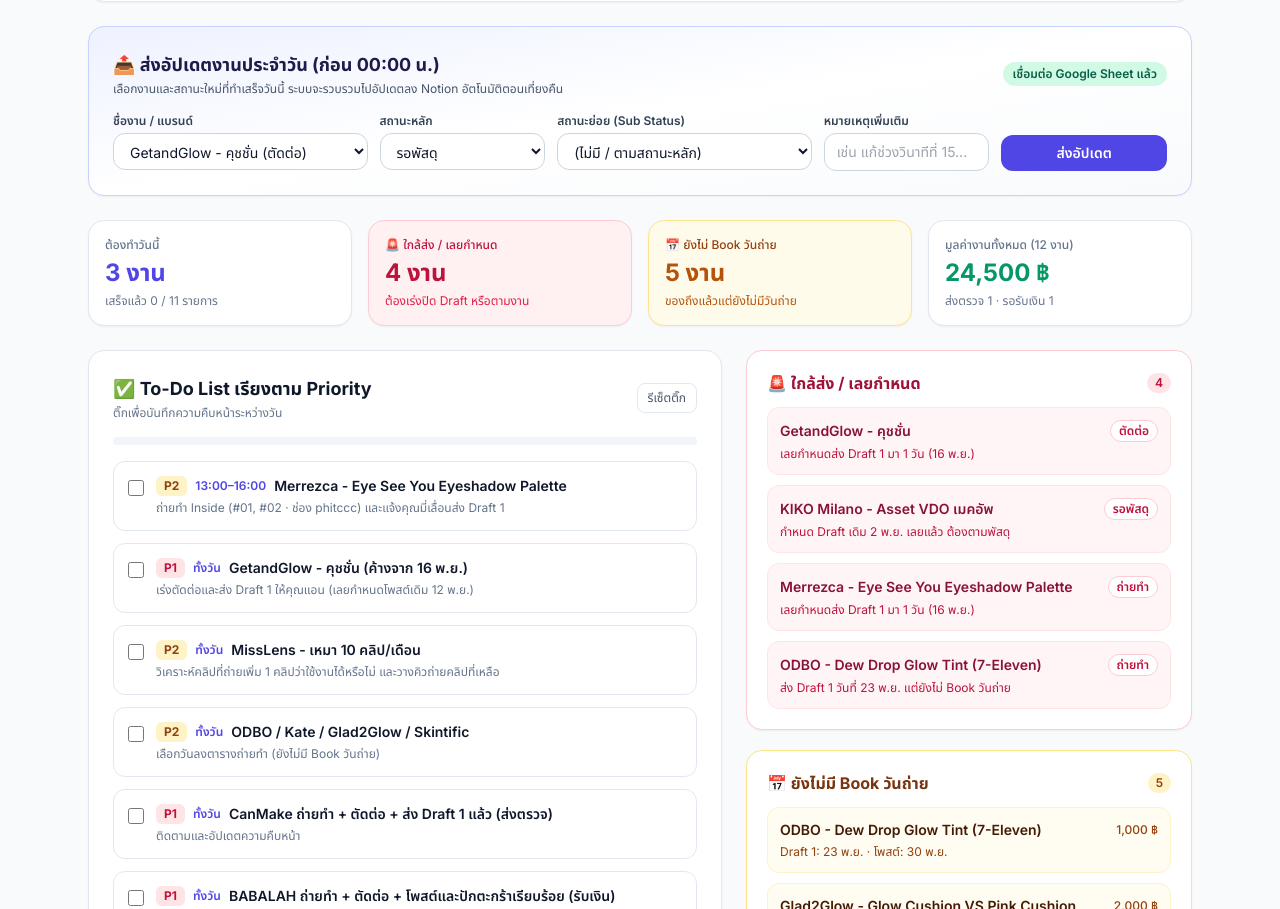
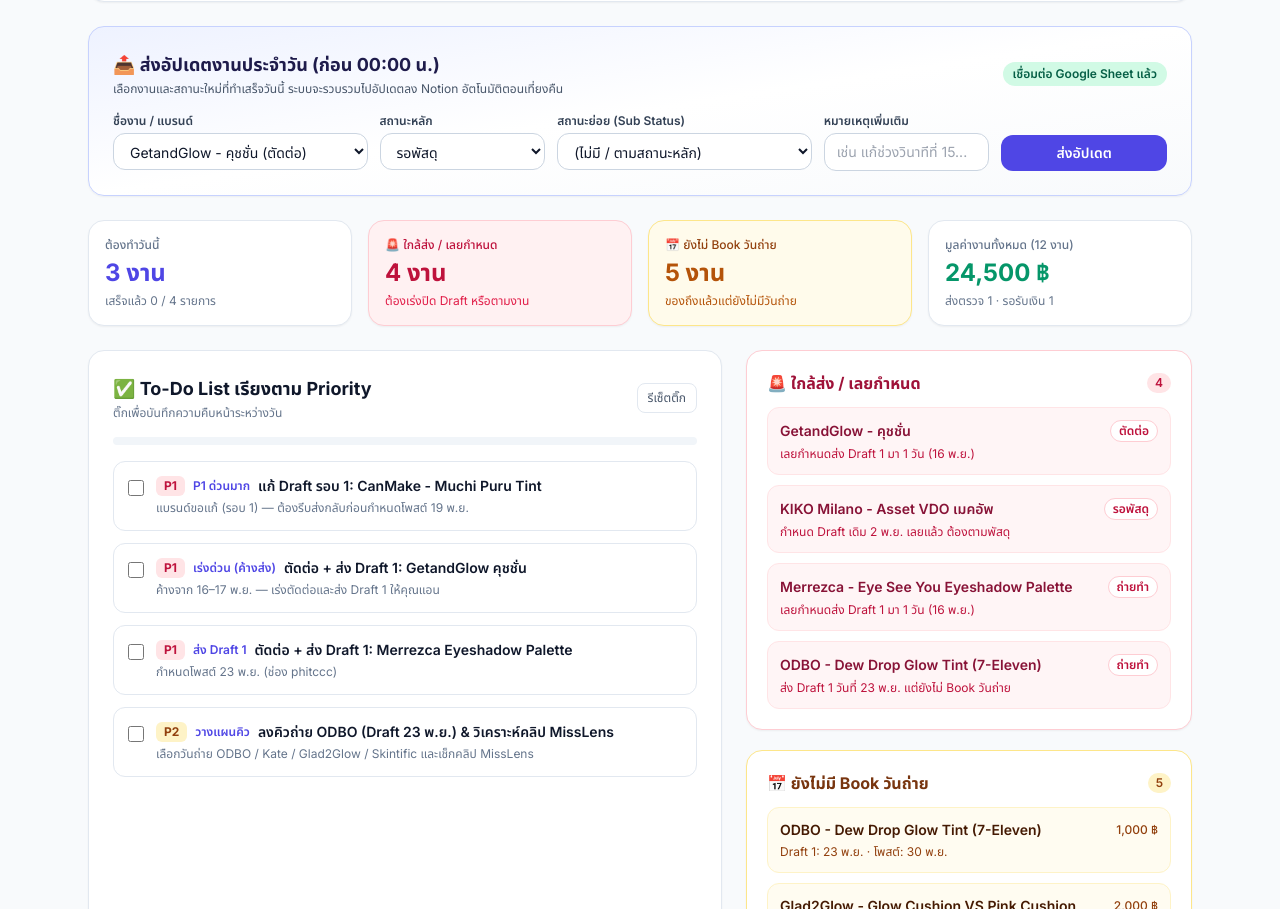
Before and after one commit to Natchapon63/Tomorrow_plan, a plain HTML site: page index.html in a window 1280 px wide. Shown: the part 170-1079 px from the top of the page. Drawn offline with nearby package versions, Linux system fonts and the light colour scheme.

Commit message:
chore(trial): deploy latest index.html from Gemini (18 พ.ย. 2026 plan)

```diff
--- a/index.html
+++ b/index.html
@@ -23,7 +23,7 @@
         <div class="inline-flex items-center gap-2 px-2.5 py-1 rounded-full bg-indigo-50 text-indigo-700 text-xs font-semibold mb-2">
           <span>📋 Thursday Studio · Daily Planner</span>
           <span>•</span>
-          <span>อัปเดตล่าสุดจาก Notion</span>
+          <span>อัปเดตล่าสุดจาก Notion (18 พ.ย. 2026)</span>
         </div>
         <h1 class="text-xl sm:text-2xl font-bold text-slate-900">
           แผนงานประจำวัน &amp; ระบบส่งอัปเดตงานอินฟลู
@@ -329,7 +329,7 @@
       {
             "id": "4166e8aac17c813692b0f385e97bc43f",
             "priority": 2,
-            "priorityLabel": "P2 รอผลตรวจ",
+            "priorityLabel": "P1 ด่วนมาก",
             "name": "CanMake - Muchi Puru Tint",
             "brand": "CanMake / Follow The Moon (คุณเป้)",
             "status": "ส่งตรวจ",
@@ -463,96 +463,40 @@
 
     const TOMORROW_TODOS = [
       {
-            "id": "todo-1",
-            "time": "13:00–16:00",
-            "priority": "P2",
-            "title": "Merrezca - Eye See You Eyeshadow Palette",
-            "detail": "ถ่ายทำ Inside (#01, #02 · ช่อง phitccc) และแจ้งคุณมี่เลื่อนส่ง Draft 1",
-            "url": "https://app.notion.com/p/4166e8aac17c8145adc2c80f693a5702"
+        id: 'todo-canmake-rev1',
+        time: 'P1 ด่วนมาก',
+        priority: 'P1',
+        title: 'แก้ Draft รอบ 1: CanMake - Muchi Puru Tint',
+        detail: 'แบรนด์ขอแก้ (รอบ 1) — ต้องรีบส่งกลับก่อนกำหนดโพสต์ 19 พ.ย.',
+        url: 'https://app.notion.com/p/4166e8aac17c813692b0f385e97bc43f'
       },
       {
-            "id": "todo-2",
-            "time": "ทั้งวัน",
-            "priority": "P1",
-            "title": "GetandGlow - คุชชั่น (ค้างจาก 16 พ.ย.)",
-            "detail": "เร่งตัดต่อและส่ง Draft 1 ให้คุณแอน (เลยกำหนดโพสต์เดิม 12 พ.ย.)",
-            "url": "https://app.notion.com/p/4166e8aac17c8181b718cff436d52637"
+        id: 'todo-getandglow',
+        time: 'เร่งด่วน (ค้างส่ง)',
+        priority: 'P1',
+        title: 'ตัดต่อ + ส่ง Draft 1: GetandGlow คุชชั่น',
+        detail: 'ค้างจาก 16–17 พ.ย. — เร่งตัดต่อและส่ง Draft 1 ให้คุณแอน',
+        url: 'https://app.notion.com/p/4166e8aac17c8181b718cff436d52637'
       },
       {
-            "id": "todo-3",
-            "time": "ทั้งวัน",
-            "priority": "P2",
-            "title": "MissLens - เหมา 10 คลิป/เดือน",
-            "detail": "วิเคราะห์คลิปที่ถ่ายเพิ่ม 1 คลิปว่าใช้งานได้หรือไม่ และวางคิวถ่ายคลิปที่เหลือ",
-            "url": "https://app.notion.com/p/4196e8aac17c81a9842edae564ad1152"
+        id: 'todo-merrezca',
+        time: 'ส่ง Draft 1',
+        priority: 'P1',
+        title: 'ตัดต่อ + ส่ง Draft 1: Merrezca Eyeshadow Palette',
+        detail: 'กำหนดโพสต์ 23 พ.ย. (ช่อง phitccc)',
+        url: 'https://app.notion.com/p/4166e8aac17c8145adc2c80f693a5702'
       },
       {
-            "id": "todo-4",
-            "time": "ทั้งวัน",
-            "priority": "P2",
-            "title": "ODBO / Kate / Glad2Glow / Skintific",
-            "detail": "เลือกวันลงตารางถ่ายทำ (ยังไม่มี Book วันถ่าย)",
-            "url": "https://app.notion.com/p/4166e8aac17c813aab44ea6e2b2e6488"
-      },
-      {
-            "id": "todo-5",
-            "time": "ทั้งวัน",
-            "priority": "P1",
-            "title": "CanMake ถ่ายทำ + ตัดต่อ + ส่ง Draft 1 แล้ว (ส่งตรวจ)",
-            "detail": "ติดตามและอัปเดตความคืบหน้า",
-            "url": "https://app.notion.com/p/4196e8aac17c81a9842edae564ad1152"
-      },
-      {
-            "id": "todo-6",
-            "time": "ทั้งวัน",
-            "priority": "P1",
-            "title": "BABALAH ถ่ายทำ + ตัดต่อ + โพสต์และปักตะกร้าเรียบร้อย (รับเงิน)",
-            "detail": "ติดตามและอัปเดตความคืบหน้า",
-            "url": "https://app.notion.com/p/4196e8aac17c81a9842edae564ad1152"
-      },
-      {
-            "id": "todo-7",
-            "time": "09:00–12:00",
-            "priority": "P2",
-            "title": "CanMake - Muchi Puru Tint",
-            "detail": "ถ่ายทำ Inside (สคริปต์ผ่านแล้ว) + ส่ง Draft 1 ให้แบรนด์ตรวจ (ช่อง phitccc · กำหนดโพสต์ 19 พ.ย.)",
-            "url": "https://app.notion.com/p/4166e8aac17c813692b0f385e97bc43f"
-      },
-      {
-            "id": "todo-8",
-            "time": "13:00–15:30",
-            "priority": "P2",
-            "title": "BABALAH - Magic Blue Powder 14g",
-            "detail": "ถ่ายทำคลิปที่ 2 + ตัดต่อลงช่อง TikTok phitccc",
-            "url": "https://app.notion.com/p/4196e8aac17c81a9842edae564ad1152"
-      },
-      {
-            "id": "todo-9",
-            "time": "15:30–18:00",
-            "priority": "P2",
-            "title": "GetandGlow - คุชชั่น",
-            "detail": "ตัดต่อให้เสร็จ + ส่ง Draft 1 (ช่อง phitccc)",
-            "url": "https://app.notion.com/p/4166e8aac17c8181b718cff436d52637"
-      },
-      {
-            "id": "todo-10",
-            "time": "ทั้งวัน",
-            "priority": "P2",
-            "title": "MissLens - เหมา 10 คลิป/เดือน",
-            "detail": "สรุป Note รายละเอียดเพื่อเช็กวันถ่ายทำเพิ่มเติม",
-            "url": "https://app.notion.com/p/4196e8aac17c81a9842edae564ad1152"
-      },
-      {
-            "id": "todo-11",
-            "time": "13:00–16:00",
-            "priority": "P2",
-            "title": "Merrezca - Eye See You Eyeshadow Palette",
-            "detail": "ถ่ายทำ Inside (#01 Melt Into You, #02 Crush Mode · ช่อง phitccc · กำหนดโพสต์ 23 พ.ย.)",
-            "url": "https://app.notion.com/p/4166e8aac17c8145adc2c80f693a5702"
+        id: 'todo-odbo-misslens',
+        time: 'วางแผนคิว',
+        priority: 'P2',
+        title: 'ลงคิวถ่าย ODBO (Draft 23 พ.ย.) & วิเคราะห์คลิป MissLens',
+        detail: 'เลือกวันถ่าย ODBO / Kate / Glad2Glow / Skintific และเช็กคลิป MissLens',
+        url: 'https://app.notion.com/p/4166e8aac17c813aab44ea6e2b2e6488'
       }
-];
+    ];
 
-    const STORAGE_KEY = 'thursday_studio_todo_2026_11_17';
+    const STORAGE_KEY = 'thursday_studio_todo_2026_11_18';
     const UPDATES_KEY = 'thursday_studio_pending_updates';
     let todoState = {};
     let pendingUpdates = [];
```
